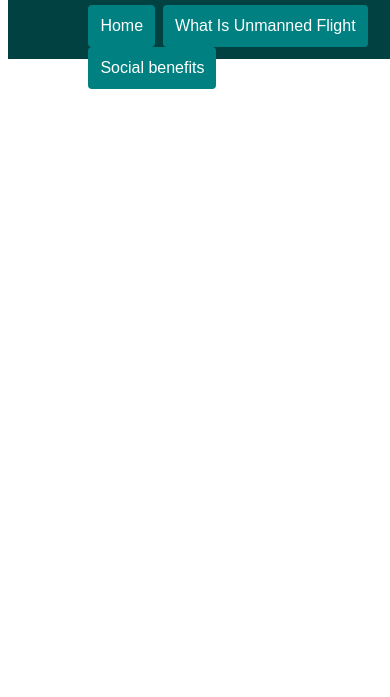
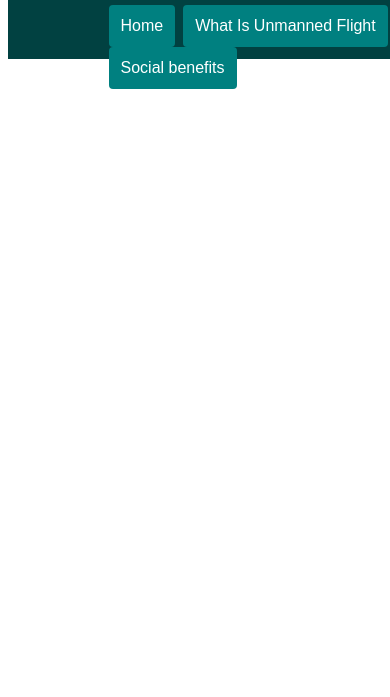
Before and after one commit to HartleyE1/Unmanned-Flight, a plain HTML site: page index.html in a window 390 px wide. Shown: the part 147-844 px from the top of the page. Drawn offline with Linux system fonts and the light colour scheme.

Commit message:
Update style.css

```diff
--- a/style.css
+++ b/style.css
@@ -60,7 +60,7 @@
     overflow: hidden;
     text-align: center;
     position: absolute;
-    left: 20%;
+    left: 25%;
   }
 
   #mobileMenu li {
```
